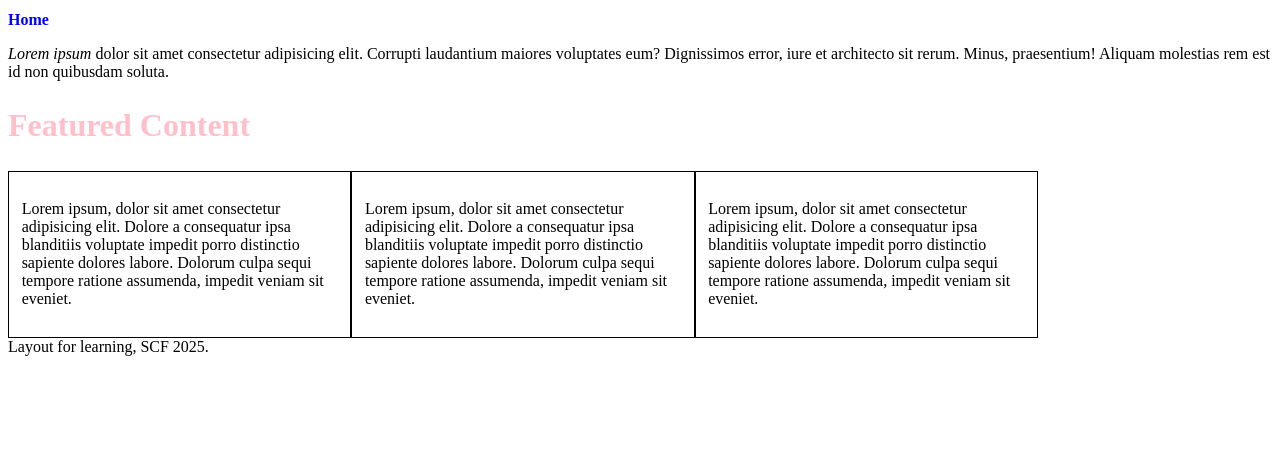
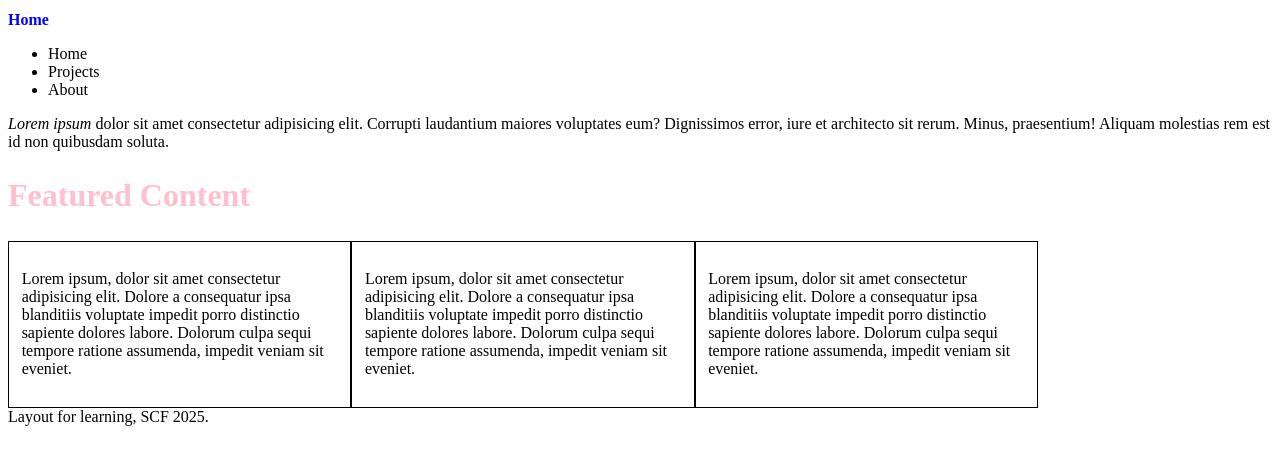
Before and after one commit to MrH-rezroll/scf-sp-2025, a plain HTML site: page src/index.html in a window 1280 px wide. Drawn offline with Linux system fonts and the light colour scheme.

Commit message:
Added menu markup

```diff
--- a/src/index.html
+++ b/src/index.html
@@ -8,6 +8,11 @@
 </head>
 <body>
     <h1>Home</h1>
+    <ul>
+        <li>Home</li>
+        <li>Projects</li>
+        <li>About</li>
+    </ul>
     <p><span>Lorem ipsum</span> dolor sit amet consectetur adipisicing elit. Corrupti laudantium maiores voluptates eum? Dignissimos error, iure et architecto sit rerum. Minus, praesentium! Aliquam molestias rem est id non quibusdam soluta.</p>
     <h2>Featured Content</h2>
     <div>
```
